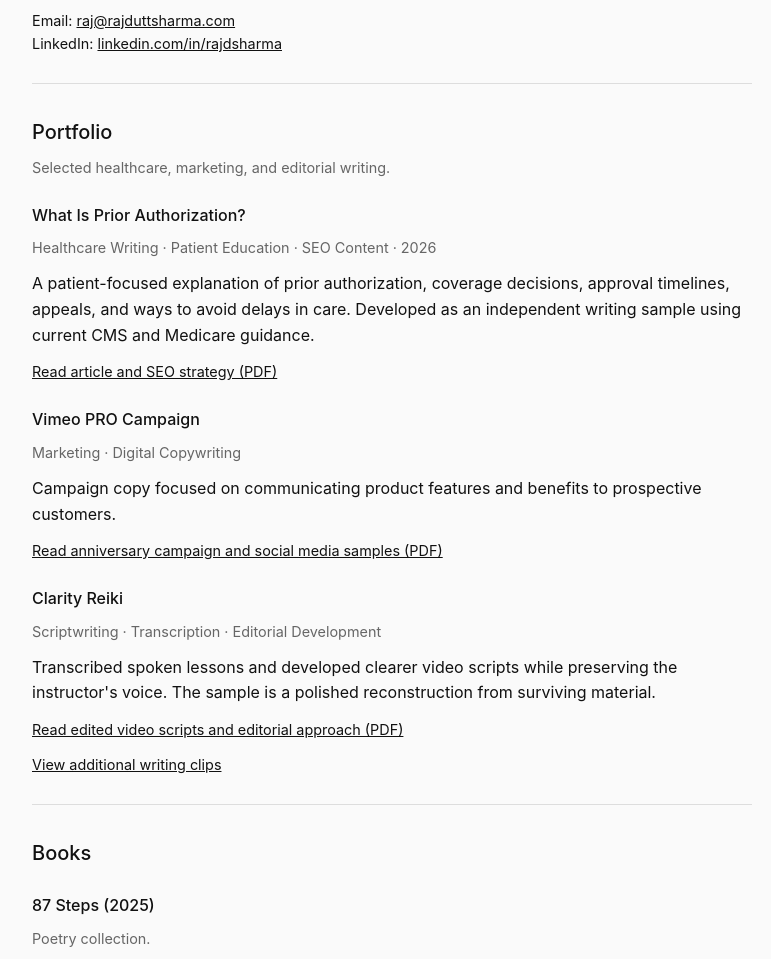
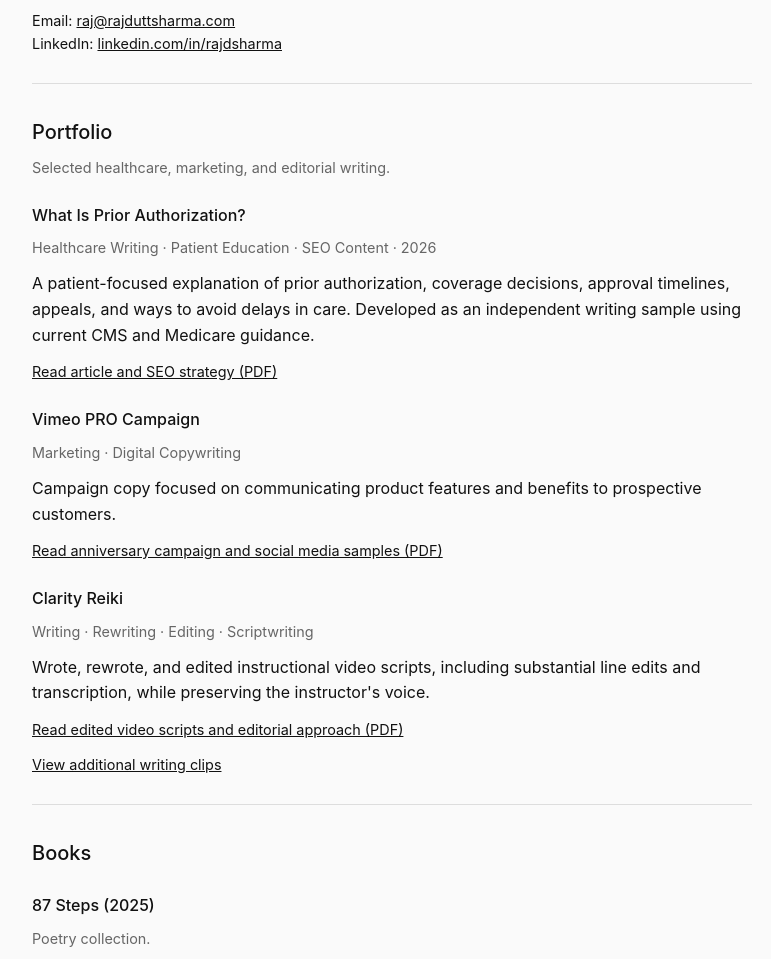
Before and after one commit to mrrajduttsharma/mrrajduttsharma.github.io, a plain HTML site: page index.html in a window 1280 px wide. Shown: the part 119-1078 px from the top of the page, without its empty margins (248-1019 px from the left). Drawn offline with Linux system fonts and the light colour scheme.

Commit message:
Refine Clarity Reiki editorial credits and remove reconstruction phrasing

```diff
--- a/index.html
+++ b/index.html
@@ -108,10 +108,10 @@
     </p>
 
     <h3>Clarity Reiki</h3>
-    <p class="muted small">Scriptwriting · Transcription · Editorial Development</p>
+    <p class="muted small">Writing · Rewriting · Editing · Scriptwriting</p>
     <p>
-      Transcribed spoken lessons and developed clearer video scripts while preserving
-      the instructor's voice. The sample is a polished reconstruction from surviving material.
+      Wrote, rewrote, and edited instructional video scripts, including substantial
+      line edits and transcription, while preserving the instructor's voice.
     </p>
     <p class="small">
       <a href="Raj_Dutt_Sharma_Clarity_Reiki_Scriptwriting.pdf">
```
Also changed, not shown: 1 other file.
